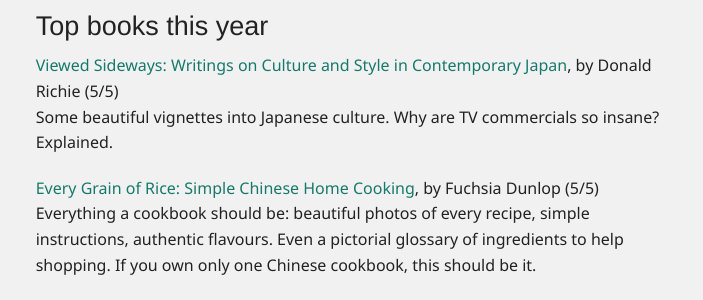
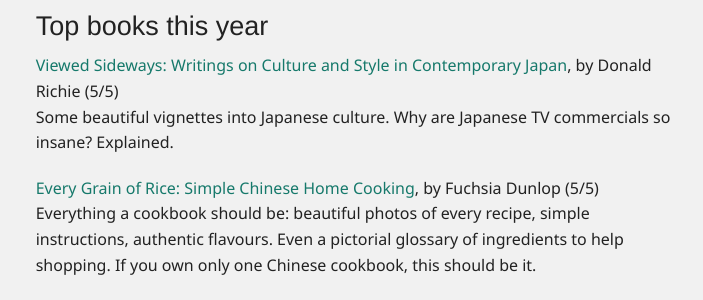
Before and after one commit to findango/finlaycannon.com, a Jekyll site: the page built from _posts/2018-09-15-reading-2017.md, in a window 1280 px wide and 900 px high. Shown: the part 211-511 px from the top of the window, without its empty margins (286-989 px from the left). Built offline with Jekyll 4.4.1, drawn with Linux system fonts in a browser that asks for light colours; Markdown is read by kramdown in place of the engine named in the settings.

Commit message:
Update from Forestry.io - Updated 2018-09-15-reading-2017.md

```diff
--- a/_posts/2018-09-15-reading-2017.md
+++ b/_posts/2018-09-15-reading-2017.md
@@ -2,14 +2,14 @@
 title: Reading 2017
 categories: reading
 layout: reading_list
-date: 2018-09-15 15:29:30 -0700
+date: 2018-09-15 22:29:30 +0000
 excerpt: 31 books.
 
 ---
 ### Top books this year
 
 [Viewed Sideways: Writings on Culture and Style in Contemporary Japan](https://www.amazon.com/Viewed-Sideways-Writings-Culture-Contemporary-ebook/dp/B005MR4QRE), by Donald Richie (5/5)
-Some beautiful vignettes into Japanese culture. Why are TV commercials so insane? Explained.
+Some beautiful vignettes into Japanese culture. Why are Japanese TV commercials so insane? Explained.
 
 [Every Grain of Rice: Simple Chinese Home Cooking](https://www.amazon.com/Every-Grain-Rice-Chinese-Cooking/dp/0393089045), by Fuchsia Dunlop (5/5)
 Everything a cookbook should be: beautiful photos of every recipe, simple instructions, authentic flavours. Even a pictorial glossary of ingredients to help shopping. If you own only one Chinese cookbook, this should be it.
```
